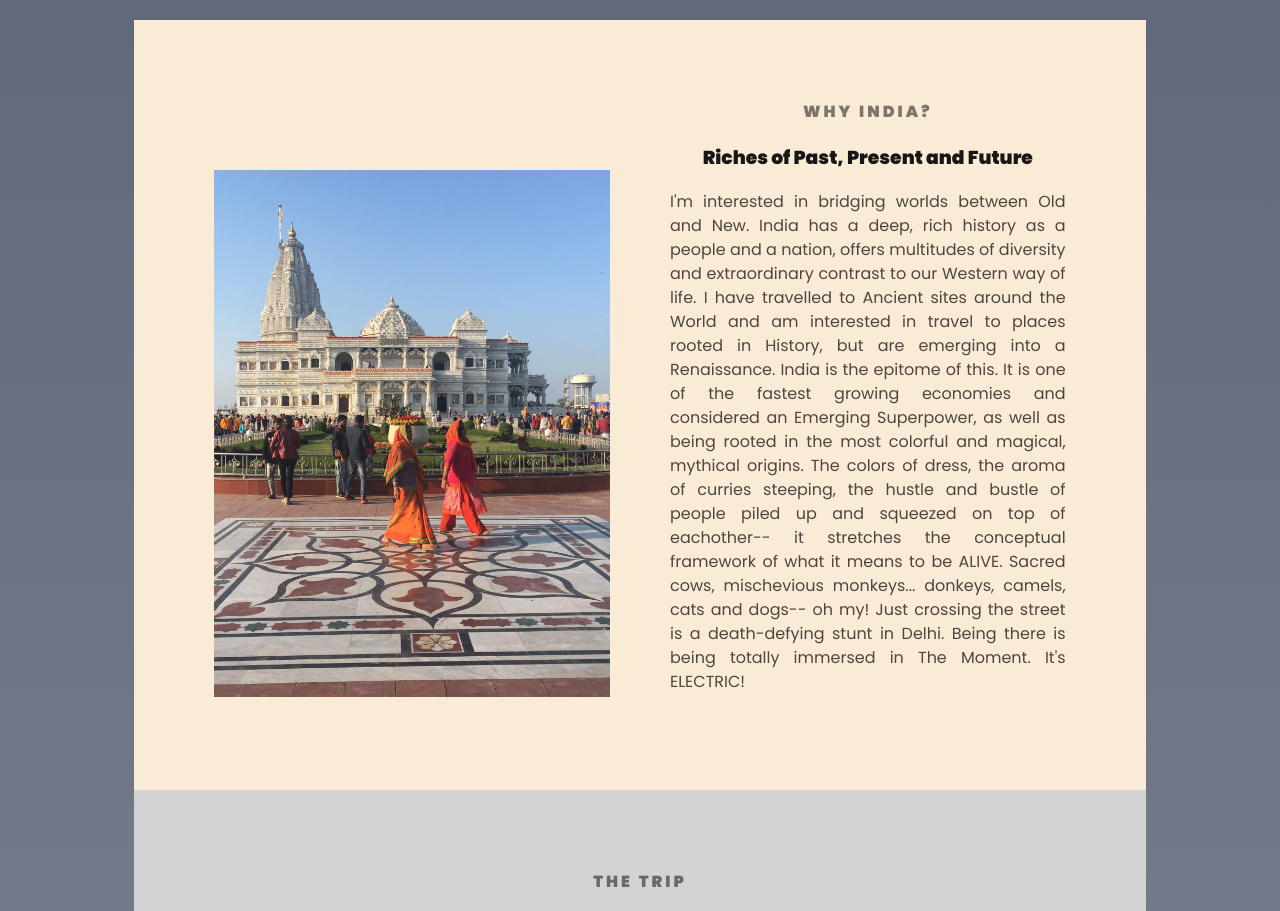
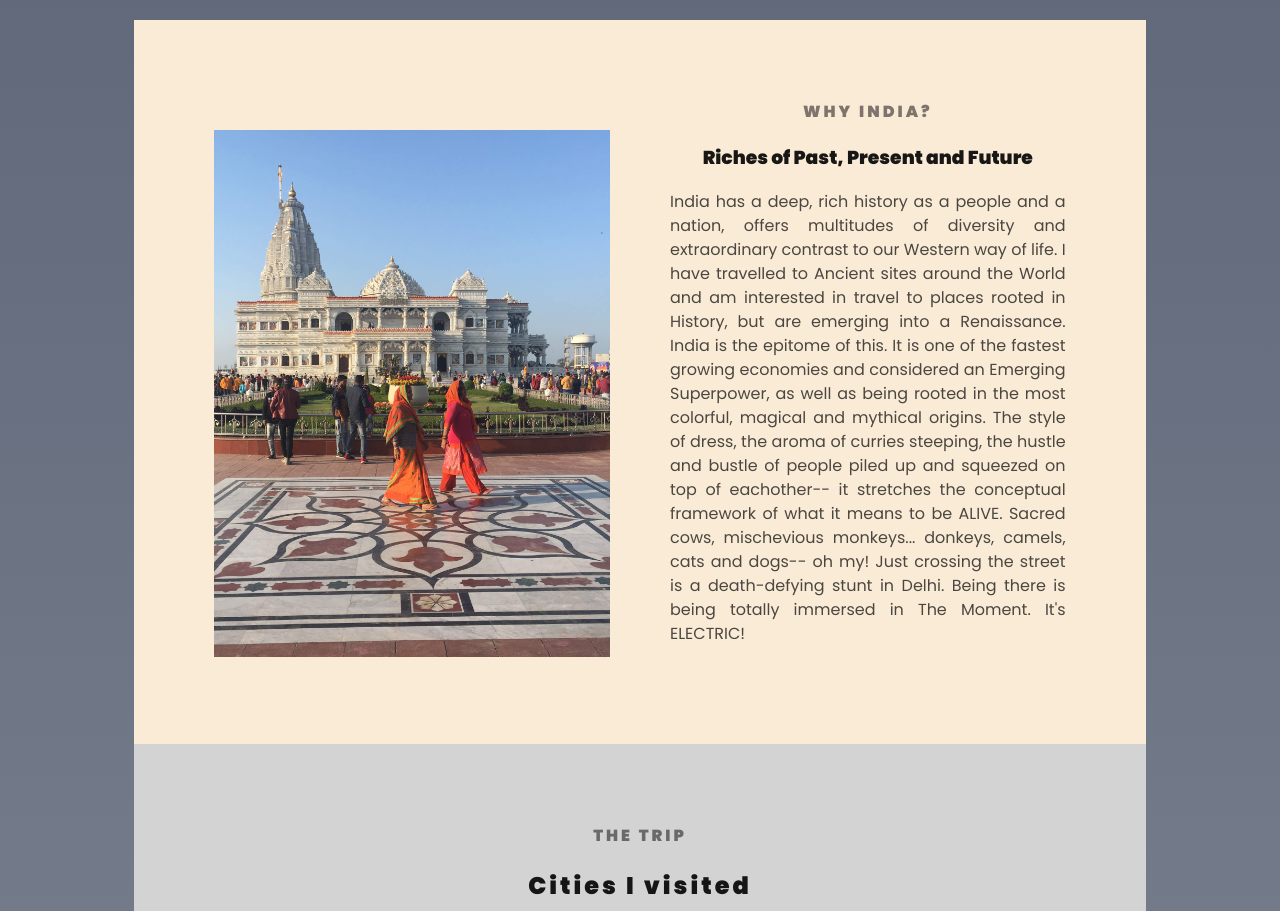
Before and after one commit to VALA9GALA/TRAVEL-India-Project, a plain HTML site: page index.html in a window 1280 px wide. Shown: the part 1220-2131 px from the top of the page. Drawn offline with Linux system fonts and the light colour scheme; a web font is replaced by a local one.

Commit message:
Final edits
site is live at https://india-valagala.netlify.app

```diff
--- a/index.html
+++ b/index.html
@@ -30,7 +30,7 @@
         <a href="#more" class="learn-more">Learn more</a>
       </header>
       <section class="wfmu">
-        <h3>-PRESS PLAY-</h3>
+        <h3 id="more">-PRESS PLAY-</h3>
         <iframe
           src="https://wfmu.org/archiveplayer/?show=135371&archive=246138"
           class="wfmu-embed"
@@ -49,15 +49,14 @@
             <h4>WHY INDIA?</h4>
             <h3>Riches of Past, Present and Future</h3>
             <p>
-              I'm interested in bridging worlds between Old and New. India has a
+              India has a
               deep, rich history as a people and a nation, offers
               multitudes of diversity and extraordinary contrast to our Western
               way of life. I have travelled to Ancient sites around the World
               and am interested in travel to places rooted in History, but
               are emerging into a Renaissance. India is the epitome of this. It
               is one of the fastest growing economies and considered an
-              Emerging Superpower, as well as being rooted in the most colorful
-              and magical, mythical origins. The colors of dress, the aroma of
+              Emerging Superpower, as well as being rooted in the most colorful, magical and mythical origins. The style of dress, the aroma of
               curries steeping, the hustle and bustle of people piled up and
               squeezed on top of eachother-- it stretches the conceptual
               framework of what it means to be ALIVE. Sacred cows, mischevious
@@ -275,7 +274,7 @@
   <iframe src="https://www.youtube.com/embed/IgAnj6r1O48?si=zuccMhjgqmstOe24" title="YouTube video player" frameborder="0" allow="accelerometer; autoplay; clipboard-write; encrypted-media; gyroscope; picture-in-picture; web-share" allowfullscreen></iframe>
 </section>
       <footer>
-        <section class="footer-grid" id="more">
+        <section class="footer-grid">
           <div class="footer-cols">
             <h4>More about India</h4>
             <ul>
--- a/style.css
+++ b/style.css
@@ -124,7 +124,7 @@ main p {
 }
 .vrindavan-temple-img {
   width: 100%;
-  margin-top: 70px;
+  margin-top: 30px;
 }
 section.cards {
   background-color: lightgray;
```
